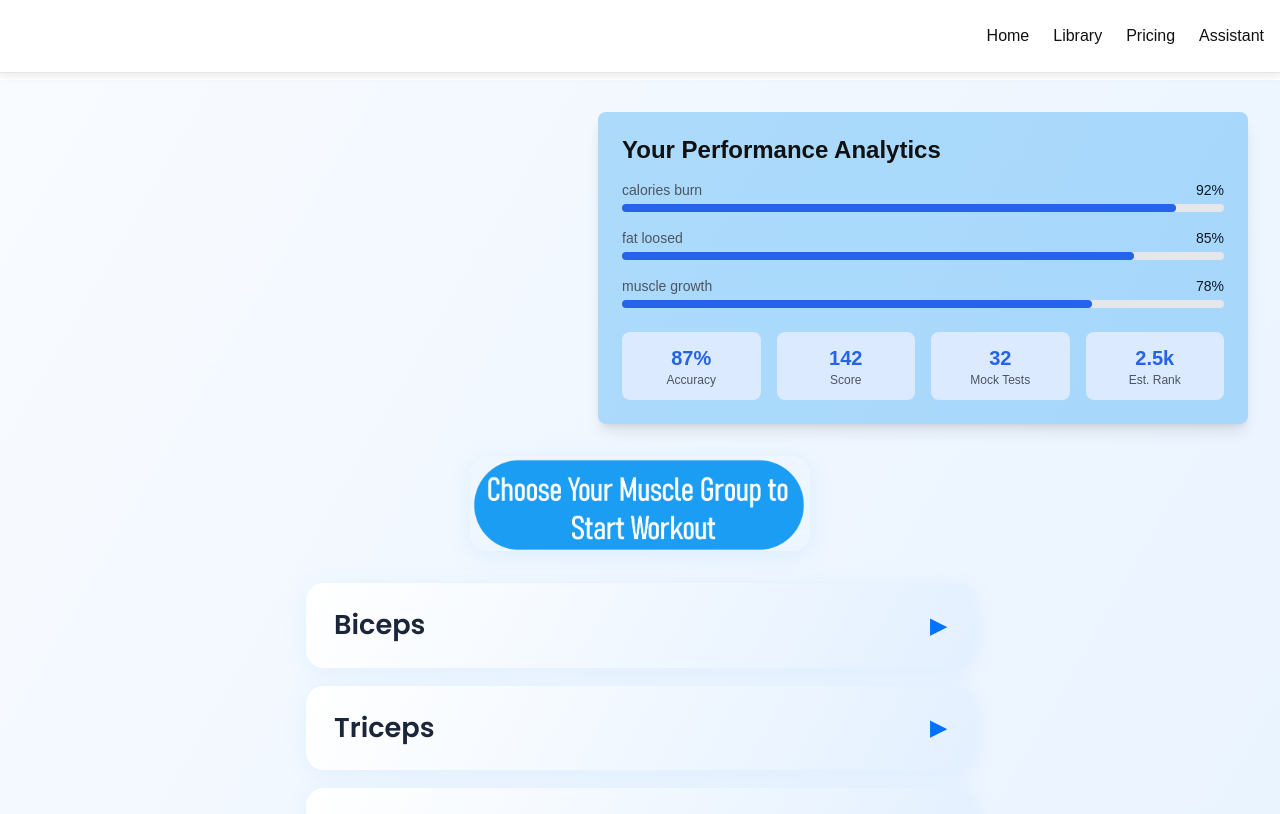
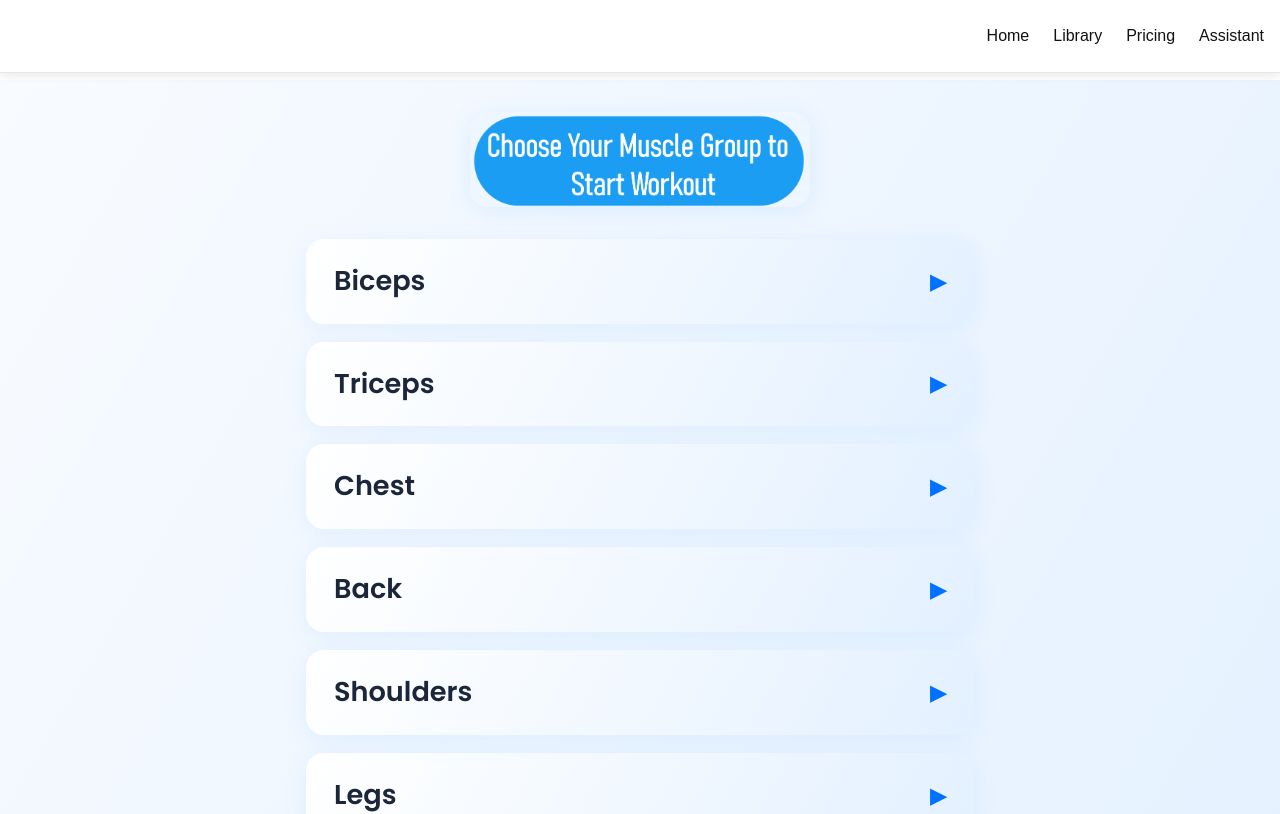
Before and after one commit to vikasjakkula/flexai-frontend, a React (Create React App) app: page /library in a window 1280 px wide. Shown: the top 814 px of the page. Built offline with nearby package versions, Linux system fonts and the light colour scheme; grey boxes are pictures that could not be loaded.

Commit message:
scroll to top is done !

```diff
--- a/src/App.js
+++ b/src/App.js
@@ -1,5 +1,5 @@
 import React, { useState, useEffect } from 'react';
-import { BrowserRouter as Router, Routes, Route } from 'react-router-dom';
+import { BrowserRouter as Router, Routes, Route, useLocation } from 'react-router-dom';
 import Home from './pages/Home';
 import Library from './pages/Library';
 import Pricing from './pages/Pricing';
@@ -38,10 +38,19 @@ function AppContent() {
   );
 }
 
+function ScrollToTop() {
+  const { pathname } = useLocation();
+  useEffect(() => {
+    window.scrollTo(0, 0);
+  }, [pathname]);
+  return null;
+}
+
 function App() {
   return (
     <ThemeProvider>
       <Router>
+        <ScrollToTop />
         <AppContent />
       </Router>
     </ThemeProvider>
--- a/src/pages/Home.js
+++ b/src/pages/Home.js
@@ -128,31 +128,31 @@ function AnimatedTestimonialsDemo() {
     },
     {
       quote:
-        "Implementation was seamless and the results exceeded our expectations. The platform's flexibility is remarkable.",
+      "Flex.AI is built to provide a structured workout experience. The platform offers a complete library of guided exercise videos, making it easy to follow and stay consistent on your fitness journey." ,
       name: "vikas yadav",
       designation: "founder and ceo of flex.ai",
       src: "/image2.png",
     },
     {
       quote:
-        "This solution has significantly improved our team's productivity. The intuitive interface makes complex tasks simple.",
-      name: "vikas yadav",
-      designation: "Operations Director at CloudScale",
-      src: "/image3.png",
+        "Biomechanics meet your daily grind, Flex.ai rewires the disciplined mind.",
+      name: "Beginners",
+      designation: "starting one month ago !",
+      src: "/1stone.png",
     },
     {
       quote:
-        "Outstanding support and robust features. It's rare to find a product that delivers on all its promises.",
-      name: "vikas yadav",
-      designation: "Engineering Lead at DataPro",
-      src: "/image4.png",
+        "Trigger hypertrophy, ignite the flame, Flex.ais precision is changing the game.",
+      name: "Lifters",
+      designation: "done using a year",
+      src: "/2ndone.svg",
     },
     {
       quote:
-        "The scalability and performance have been game-changing for our organization. Highly recommend to any growing business.",
-      name: "vikas yadav",
-      designation: "VP of Technology at FutureNet",
-      src: "/image5.png",
+        "From eccentric reps to dynamic play, Flex.ai guides the modern way.",
+      name: "pros",
+      designation: "using flex.ai since 3yr's",
+      src: "/3rdone.svg",
     },
   ];
   return <AnimatedTestimonials testimonials={testimonials} />;
--- a/src/pages/Library.js
+++ b/src/pages/Library.js
@@ -1,6 +1,5 @@
 // src/pages/Library.js
 import React, { useState, useRef, useEffect } from 'react';
-import MuscleMap from '../components/MuscleMap';
 import LoadingPage from '../components/LoadingPage';
 
 const gymVideo = process.env.PUBLIC_URL + '/videos/gym01.mp4';
@@ -122,12 +121,6 @@ const Library = () => {
   const [videoExercise, setVideoExercise] = useState(null);
   const [videoGroup, setVideoGroup] = useState(null);
   const [loading, setLoading] = useState(true);
-  const [mathScore] = useState(92);
-  const [physicsScore] = useState(85);
-  const [chemistryScore] = useState(78);
-  const [mathProgress, setMathProgress] = useState(0);
-  const [physicsProgress, setPhysicsProgress] = useState(0);
-  const [chemistryProgress, setChemistryProgress] = useState(0);
   const containerRef = useRef(null);
 
   useEffect(() => {
@@ -135,19 +128,6 @@ const Library = () => {
     const timer = setTimeout(() => setLoading(false), 1000);
     return () => clearTimeout(timer);
   }, []);
-
-  // Animate progress bars
-  useEffect(() => {
-    let math = 0, physics = 0, chemistry = 0;
-    const interval = setInterval(() => {
-      let updated = false;
-      if (math < mathScore) { math += 1; setMathProgress(math); updated = true; }
-      if (physics < physicsScore) { physics += 1; setPhysicsProgress(physics); updated = true; }
-      if (chemistry < chemistryScore) { chemistry += 1; setChemistryProgress(chemistry); updated = true; }
-      if (!updated) clearInterval(interval);
-    }, 12);
-    return () => clearInterval(interval);
-  }, [mathScore, physicsScore, chemistryScore]);
 
   if (loading) return <LoadingPage />;
 
@@ -169,59 +149,6 @@ const Library = () => {
 
   return (
     <div ref={containerRef} style={{ minHeight: '100vh', background: 'linear-gradient(120deg, #f8fbff 0%, #e3f0ff 100%)', padding: '0 0 48px 0' }}>
-      {/* Performance Analytics Section - right aligned */}
-      <div style={{ display: 'flex', justifyContent: 'flex-end', width: '100%', maxWidth: '100%', marginBottom: 0 }}>
-        <div className="p-6 rounded-lg shadow-lg" style={{ background: '#1b9df355', maxWidth: 650, width: 650, margin: '32px 32px 0 0' }}>
-          <h3 className="text-lg font-semibold mb-4" style={{ fontSize: '1.5rem', fontWeight: 800 }}>Your Performance Analytics</h3>
-          <div className="space-y-4 mb-6">
-            <div>
-              <div className="flex justify-between mb-1">
-                <span className="text-sm text-gray-600">calories burn</span>
-                <span className="text-sm font-medium text-gray-900">{mathProgress}%</span>
-              </div>
-              <div className="w-full bg-gray-200 rounded-full h-2">
-                <div className="bg-blue-600 h-2 rounded-full transition-all duration-1000 ease-out" style={{ width: `${mathProgress}%` }}></div>
-              </div>
-            </div>
-            <div>
-              <div className="flex justify-between mb-1">
-                <span className="text-sm text-gray-600">fat loosed</span>
-                <span className="text-sm font-medium text-gray-900">{physicsProgress}%</span>
-              </div>
-              <div className="w-full bg-gray-200 rounded-full h-2">
-                <div className="bg-blue-600 h-2 rounded-full transition-all duration-1000 ease-out" style={{ width: `${physicsProgress}%` }}></div>
-              </div>
-            </div>
-            <div>
-              <div className="flex justify-between mb-1">
-                <span className="text-sm text-gray-600">muscle growth</span>
-                <span className="text-sm font-medium text-gray-900">{chemistryProgress}%</span>
-              </div>
-              <div className="w-full bg-gray-200 rounded-full h-2">
-                <div className="bg-blue-600 h-2 rounded-full transition-all duration-1000 ease-out" style={{ width: `${chemistryProgress}%` }}></div>
-              </div>
-            </div>
-          </div>
-          <div className="grid grid-cols-4 gap-4 text-center">
-            <div className="bg-blue-100 rounded-lg p-3">
-              <p className="text-blue-600 font-bold text-xl">87%</p>
-              <p className="text-gray-600 text-xs">Accuracy</p>
-            </div>
-            <div className="bg-blue-100 rounded-lg p-3">
-              <p className="text-blue-600 font-bold text-xl">142</p>
-              <p className="text-gray-600 text-xs">Score</p>
-            </div>
-            <div className="bg-blue-100 rounded-lg p-3">
-              <p className="text-blue-600 font-bold text-xl">32</p>
-              <p className="text-gray-600 text-xs">Mock Tests</p>
-            </div>
-            <div className="bg-blue-100 rounded-lg p-3">
-              <p className="text-blue-600 font-bold text-xl">2.5k</p>
-              <p className="text-gray-600 text-xs">Est. Rank</p>
-            </div>
-          </div>
-        </div>
-      </div>
       <div style={{ maxWidth: 700, margin: '0 auto', padding: '32px 16px 0 16px' }}>
         <img
           src={process.env.PUBLIC_URL + '/library.png'}
@@ -354,7 +281,6 @@ const Library = () => {
           </div>
         ))}
       </div>
-      <MuscleMap />
       <style>{`
         @import url('https://fonts.googleapis.com/css2?family=Poppins:wght@400;600;700&family=Raleway:wght@400;600&display=swap');
         @keyframes fadeIn {
```
Also changed, not shown: src/components/Navbar.css (+49 -12 lines).
